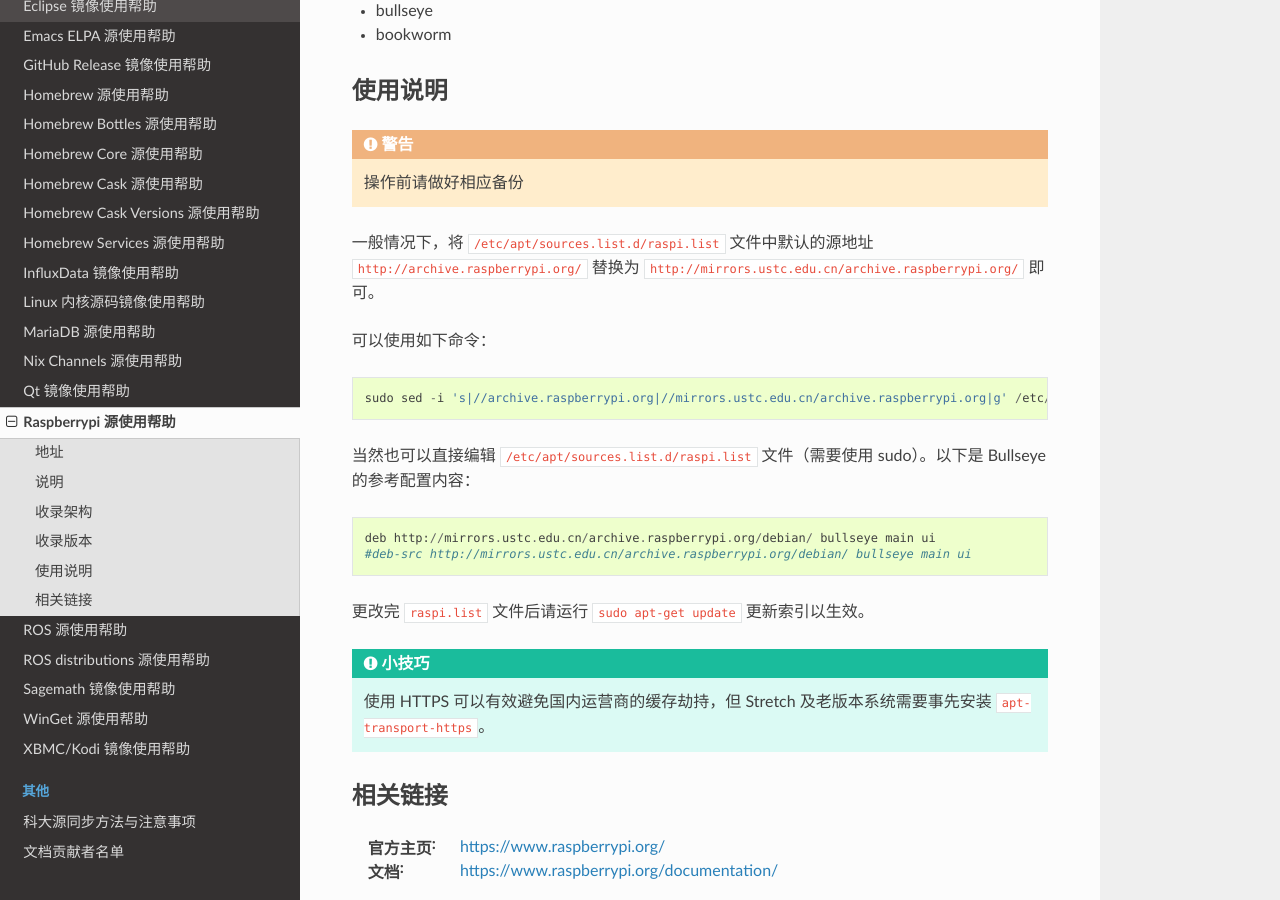
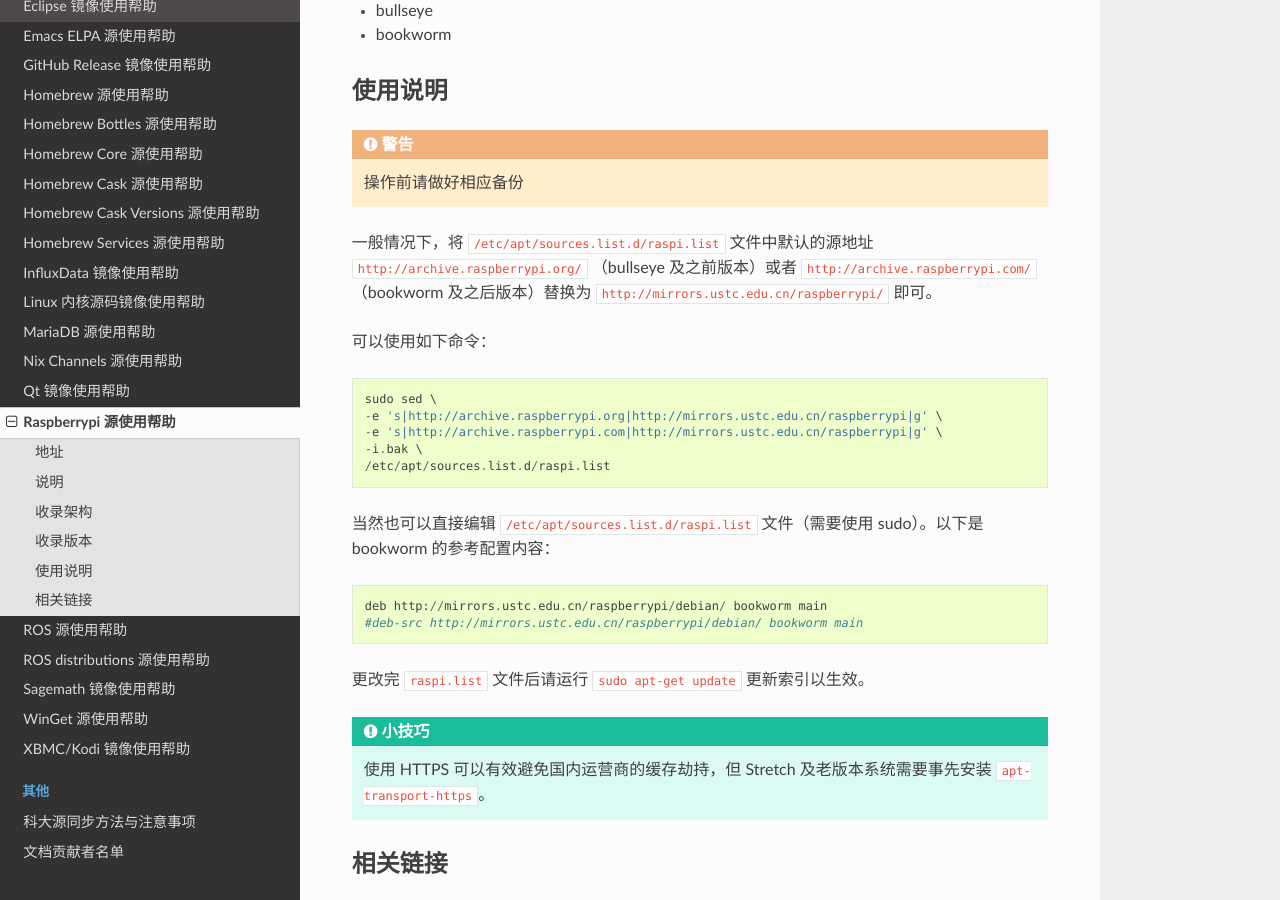
Before and after one commit to ustclug/mirrorhelp, a Sphinx documentation site: the page built from source/raspberrypi.rst, in a window 1280 px wide and 900 px high, scrolled down 814 px. Built offline with Sphinx 7.4.7 and the Read the Docs theme 2.0.0, drawn with Linux system fonts in a browser that asks for light colours; pages that are not in the unit, such as notebooks, are missing from menus.

Commit message:
update to bookworm

```diff
--- a/source/raspberrypi.rst
+++ b/source/raspberrypi.rst
@@ -39,20 +39,24 @@
 .. warning::
     操作前请做好相应备份
 
-一般情况下，将 :file:`/etc/apt/sources.list.d/raspi.list` 文件中默认的源地址 ``http://archive.raspberrypi.org/`` 替换为 ``http://mirrors.ustc.edu.cn/archive.raspberrypi.org/`` 即可。
+一般情况下，将 :file:`/etc/apt/sources.list.d/raspi.list` 文件中默认的源地址 ``http://archive.raspberrypi.org/`` （bullseye 及之前版本）或者 ``http://archive.raspberrypi.com/`` （bookworm 及之后版本）替换为 ``http://mirrors.ustc.edu.cn/raspberrypi/`` 即可。
 
 可以使用如下命令：
 
 ::
 
-    sudo sed -i 's|//archive.raspberrypi.org|//mirrors.ustc.edu.cn/archive.raspberrypi.org|g' /etc/apt/sources.list.d/raspi.list
+    sudo sed \
+    -e 's|http://archive.raspberrypi.org|http://mirrors.ustc.edu.cn/raspberrypi|g' \
+    -e 's|http://archive.raspberrypi.com|http://mirrors.ustc.edu.cn/raspberrypi|g' \
+    -i.bak \
+    /etc/apt/sources.list.d/raspi.list
 
-当然也可以直接编辑 :file:`/etc/apt/sources.list.d/raspi.list` 文件（需要使用 sudo）。以下是 Bullseye 的参考配置内容：
+当然也可以直接编辑 :file:`/etc/apt/sources.list.d/raspi.list` 文件（需要使用 sudo）。以下是 bookworm 的参考配置内容：
 
 ::
 
-    deb http://mirrors.ustc.edu.cn/archive.raspberrypi.org/debian/ bullseye main ui
-    #deb-src http://mirrors.ustc.edu.cn/archive.raspberrypi.org/debian/ bullseye main ui
+    deb http://mirrors.ustc.edu.cn/raspberrypi/debian/ bookworm main
+    #deb-src http://mirrors.ustc.edu.cn/raspberrypi/debian/ bookworm main
 
 更改完 :file:`raspi.list` 文件后请运行 ``sudo apt-get update`` 更新索引以生效。
 
```
